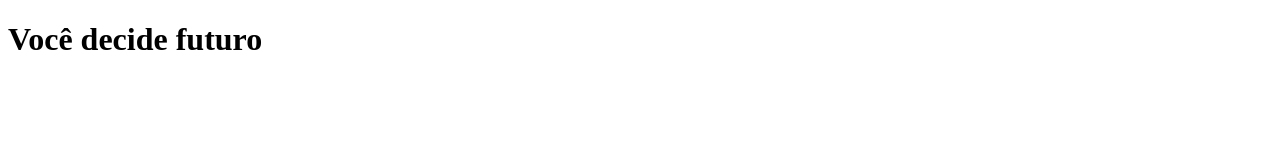
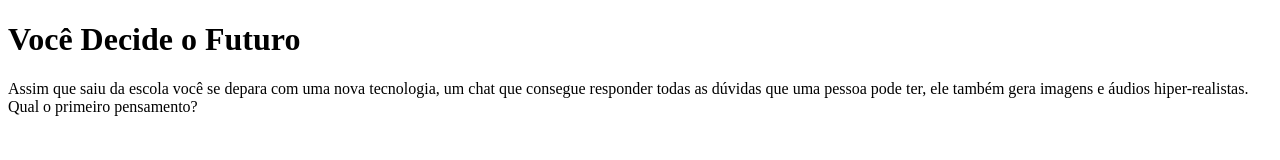
Before and after one commit to rafaelzinnho/rafael-voce-decide-3E, a plain HTML site: page index.html in a window 1280 px wide. Drawn offline with Linux system fonts and the light colour scheme.

Commit message:
03/09/2024

```diff
--- a/index.html
+++ b/index.html
@@ -4,19 +4,19 @@
 <head>
   <meta charset="utf-8">
   <meta name="viewport" content="width=device-width">
-  <title>Voce decide o futuro</title>
+  <title>Você Decide o Futuro</title>
   <link href="style.css" rel="stylesheet" type="text/css" />
 </head>
 
 <body>
-<div class="caixa-principal">
-  <h1>Você decide futuro</h1>
-  <div class="caixa-peguntas"></div>
-  <div class="caixa-alternativas"></div>
-  <div class="caixa-resultaddo">
-    <p class="texto-resultado"></p>
+  <div class="caixa-principal">
+    <h1>Você Decide o Futuro</h1>
+    <div class="caixa-perguntas"></div>
+    <div class="caixa-alternativas"></div>
+    <div class="caixa-resultado">
+      <p class="texto-resultado"></p>
+    </div>
   </div>
-</div>
   <script src="script.js"></script>
 </body>
 
--- a/script.js
+++ b/script.js
@@ -0,0 +1,92 @@
+const caixaPrincipal = document.querySelector(".caixa-principal");
+const caixaPerguntas = document.querySelector(".caixa-perguntas");
+const caixaAlternativas = document.querySelector(".caixa-alternativas");
+const caixaResultado = document.querySelector(".caixa-resultado");
+const textoResultado = document.querySelector(".texto-resultado");
+
+const perguntas = [
+    {
+        enunciado: "Assim que saiu da escola você se depara com uma nova tecnologia, um chat que consegue responder todas as dúvidas que uma pessoa pode ter, ele também gera imagens e áudios hiper-realistas. Qual o primeiro pensamento?",
+        alternativas: [
+            {
+                texto: "Isso é assustador!",
+                afirmacao: "afirmação"
+            },
+            {
+                texto: "Isso é maravilhoso!",
+                afirmacao: "afirmação"
+            }
+        ]
+    },
+    {
+        enunciado: "Com a descoberta desta tecnologia, chamada Inteligência Artificial (IA), uma professora de tecnologia da escola decidiu fazer uma sequência de aulas sobre esta tecnologia. No fim de uma aula ela pede que você escreva um trabalho sobre o uso de IA em sala de aula. Qual atitude você toma?",
+        alternativas: [
+            {
+                texto:  "Utiliza uma ferramenta de busca na internet que utiliza IA para que ela ajude a encontrar informações relevantes para o trabalho e explique numa linguagem que facilite o entendimento.",
+                afirmacao: "afirmação"
+            },
+            {
+                texto: "Escreve o trabalho com base nas conversas que teve com colegas, algumas pesquisas na internet e conhecimentos próprios sobre o tema.",
+                afirmacao: "afirmação"
+            }
+        ]
+    },
+    {
+        enunciado: "Após a elaboração do trabalho, a professora realizou um debate entre a turma para entender como foi realizada a pesquisa e escrita. Nessa conversa também foi levantado um ponto muito importante: como a IA impacta o trabalho do futuro. Nesse debate, como você se posiciona?",
+        alternativas: [
+            {
+                texto:  "Defende a ideia de que a IA pode criar novas oportunidades de emprego e melhorar habilidades humanas.",
+                afirmacao: "afirmação"
+            },
+            {
+                texto: "Me preocupo com as pessoas que perderão seus empregos para máquinas e defendem a importância de proteger os trabalhadores.",
+                afirmacao: "afirmação"
+            }
+        ]
+    },
+    {
+        enunciado: "Ao final da discussão, você precisou criar uma imagem no computador que representasse o que pensa sobre IA. E agora?",
+        alternativas: [
+            {
+                texto: "Criar uma imagem utilizando uma plataforma de design como o Paint.",
+                afirmacao: "afirmação"
+            },
+            {
+                texto: "Criar uma imagem utilizando um gerador de imagem de IA.",
+                afirmacao: "afirmação"
+            }
+        ]
+    },
+    {
+        enunciado: "Você tem um trabalho em grupo de biologia para entregar na semana seguinte, o andamento do trabalho está um pouco atrasado e uma pessoa do seu grupo decidiu fazer com ajuda de uma IA. O problema é que o trabalho está totalmente igual ao do chat. O que você faz?",
+        alternativas: [
+            {
+                texto: "Escrever comandos para o chat é uma forma de contribuir com o trabalho, por isso não é um problema utilizar o texto inteiro.",
+                afirmacao: "afirmação"
+            },
+            {
+                texto: "O chat pode ser uma tecnologia muito avançada, mas é preciso manter a atenção pois toda máquina erra, por isso revisar o trabalho e contribuir com as perspectivas pessoais é essencial.",
+                afirmacao: "afirmação"
+            }
+        ]
+    }
+];
+
+let atual = 0;
+let perguntaAtual;
+
+function mostraPergunta() {
+  perguntaAtual = perguntas[atual];
+  caixaPerguntas.textContent = perguntaAtual.enunciado;
+}
+
+function mostraAlternativas() {
+    for(const alternativa of perguntaAtual.alternativas) {
+        const botaoAlternativas = document.createElement("button");
+        botaoAlternativas.textContent = alternativa.texto;
+        botaoAlternativas.addEventListener("click",function() {});
+        caixaAlternativas.appendChild(botaoAlternativas)
+    }
+}
+
+mostraPergunta();
```
